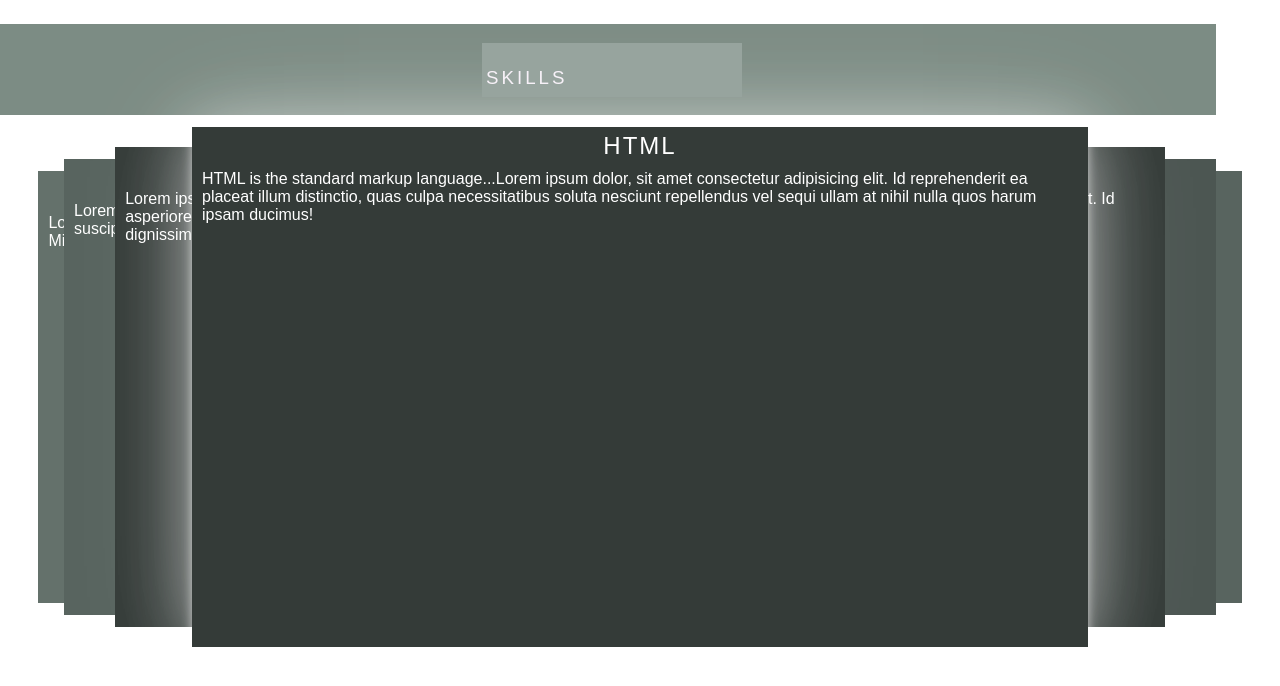
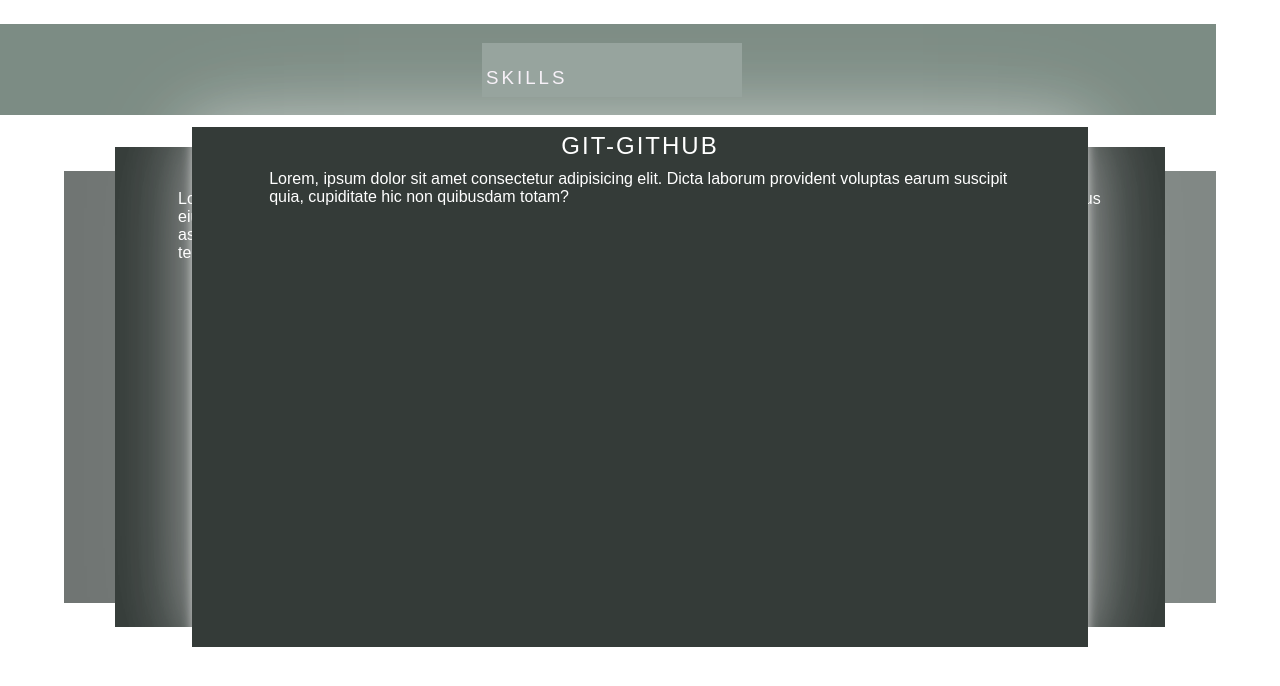
Before and after one commit to Milad64sh/portfolio-website, a Next.js app: page /components/skills/SkillsMobile in a window 1280 px wide. Shown: the top 686 px of the page. Built offline with nearby package versions, Linux system fonts and the light colour scheme.

Commit message:
carousel not finished

```diff
--- a/pages/components/skills/SingleSkillMobile.tsx
+++ b/pages/components/skills/SingleSkillMobile.tsx
@@ -8,9 +8,8 @@
     description: string;
   };
   style?: any;
-  index: number;
 }
-const SingleSkillMobile: React.FC<SingleSkill> = ({ skill, index, style }) => {
+const SingleSkillMobile: React.FC<SingleSkill> = ({ skill, style }) => {
   return (
     <>
       <div className={`${styles.container} ${style}`}>
@@ -20,7 +19,6 @@
             {skill.description}
           </div>
         </div>
-        {/* <button className={styles.container__btn}>details</button> */}
       </div>
     </>
   );
--- a/pages/components/skills/SkillsMobile.tsx
+++ b/pages/components/skills/SkillsMobile.tsx
@@ -1,4 +1,4 @@
-import React, { useEffect, useRef, useState } from 'react';
+import React, { useRef, useState } from 'react';
 import { useAppContext } from '../../../contexts/AppContext';
 import SingleSkillMobile from './SingleSkillMobile';
 import Heading from '../Heading';
@@ -13,37 +13,25 @@
 const SkillsMobile: React.FC = () => {
   const { skillsData } = useAppContext();
   const [skills, setSkills] = useState<Skill[]>(skillsData);
-  const [positions, setPositions] = useState<number[]>(() => [
-    1, 2, 3, 4, 5, 6, 7, 8,
-  ]);
+  const [positions, setPositions] = useState<number[]>(() => [1, 2, 3, 4, 5]);
+
+  const updatedSkillsData = [...skills];
+  const updatedPositions = [...positions];
 
   const containerRef = useRef<HTMLDivElement>(null);
 
   const prevBtnClicked = () => {
-    const updatedSkillsData = [...skills];
-    const updatedPositions = [...positions];
-
     if (updatedSkillsData.length > 0) {
       updatedSkillsData.unshift(updatedSkillsData.pop()!);
       updatedPositions.push(updatedPositions.shift()!);
     }
+
+    console.log(containerRef.current?.children);
     setSkills(updatedSkillsData);
     setPositions(updatedPositions);
-    if (containerRef) {
-      positions.forEach((position, index) => {
-        if (containerRef.current) {
-          const child = containerRef.current.children[index];
-          if (child) {
-            child.className = `container__skills skill-${position}`;
-          }
-        }
-      });
-    }
   };
 
   const nextBtnClicked = () => {
-    const updatedSkillsData = [...skills];
-    const updatedPositions = [...positions];
     if (updatedSkillsData.length > 0) {
       updatedSkillsData.push(updatedSkillsData.shift()!);
       updatedPositions.unshift(updatedPositions.pop()!);
@@ -65,11 +53,10 @@
           onClick={nextBtnClicked}
         ></button>
         <div ref={containerRef} className={styles.container__skills}>
-          {skillsData.map((skill: any, index: number) => (
+          {skills.map((skill: any, index: number) => (
             <SingleSkillMobile
               key={skill.id}
               skill={skill}
-              index={index}
               style={styles[`skill-${index}`]}
             />
           ))}
--- a/pages/components/skills/singleSkillMobile.module.scss
+++ b/pages/components/skills/singleSkillMobile.module.scss
@@ -1,5 +1,6 @@
 @import '../../../styles/variables.scss';
 @import '../../../styles/mixins.scss';
+@import '../../../styles/animations.scss';
 
 .container {
   position: absolute;
@@ -11,7 +12,7 @@
   background-color: $skill-mobile-bcg;
   transition: all 0.3s ease-in-out;
   z-index: 0;
-  width: 60%;
+  width: 40%;
   .container__content {
     @include container__content;
     .container__content__title {
--- a/pages/components/skills/skillsMobile.module.scss
+++ b/pages/components/skills/skillsMobile.module.scss
@@ -8,6 +8,52 @@
   align-items: center;
   width: 100%;
   height: 65vh;
+  .container__skills {
+    transition: all 0.3s ease-in-out;
+    position: absolute;
+    display: flex;
+    justify-content: center;
+    align-items: center;
+    width: 100%;
+    z-index: 0;
+    .skill-3 {
+      left: 40%;
+      width: 55%;
+      height: 54vh;
+      background-color: lighten($skill-mobile-bcg, $amount: 10%);
+      z-index: 1;
+      opacity: 0.7;
+    }
+    .skill-4 {
+      left: 36%;
+      width: 55%;
+      height: 60vh;
+      opacity: 1;
+      z-index: 2;
+    }
+    .skill-5 {
+      z-index: 3;
+      opacity: 1;
+      box-shadow: 0 0 10px rgba(255, 255, 255, 0.6),
+        0 0 60px rgba(255, 255, 255, 0.45), 0 0 110px rgba(255, 255, 255, 0.25),
+        0 0 100px rgba(255, 255, 255, 0.1);
+      width: 70%;
+      height: 65vh;
+    }
+    .skill-6 {
+      left: 9%;
+      width: 55%;
+      height: 60vh;
+      opacity: 1;
+      z-index: 2;
+    }
+    .skill-7 {
+      left: 5%;
+      width: 55%;
+      height: 54vh;
+      opacity: 0.7;
+    }
+  }
   .container__btnPrev {
     z-index: 5;
     width: 25%;
@@ -24,63 +70,4 @@
     border: none;
     cursor: pointer;
   }
-  .container__skills {
-    position: absolute;
-    display: flex;
-    justify-content: center;
-    align-items: center;
-    width: 100%;
-    z-index: 0;
-
-    .skill-0 {
-      z-index: 4;
-      opacity: 1;
-      box-shadow: 0 0 10px rgba(255, 255, 255, 0.6),
-        0 0 60px rgba(255, 255, 255, 0.45), 0 0 110px rgba(255, 255, 255, 0.25),
-        0 0 100px rgba(255, 255, 255, 0.1);
-      width: 70%;
-      height: 65vh;
-    }
-    .skill-1 {
-      left: 36%;
-      width: 55%;
-      height: 60vh;
-      z-index: 3;
-      opacity: 1;
-    }
-    .skill-2 {
-      left: 40%;
-      width: 55%;
-      height: 57vh;
-      z-index: 2;
-      background-color: lighten($skill-mobile-bcg, $amount: 10%);
-    }
-    .skill-3 {
-      left: 42%;
-      width: 55%;
-      height: 54vh;
-      z-index: 1;
-      background-color: lighten($skill-mobile-bcg, $amount: 15%);
-    }
-    .skill-4 {
-      left: 3%;
-      width: 55%;
-      height: 54vh;
-      z-index: 0;
-      background-color: lighten($skill-mobile-bcg, $amount: 20%);
-    }
-    .skill-5 {
-      left: 5%;
-      width: 55%;
-      height: 57vh;
-      z-index: 2;
-      background-color: lighten($skill-mobile-bcg, $amount: 15%);
-    }
-    .skill-6 {
-      left: 9%;
-      width: 55%;
-      height: 60vh;
-      z-index: 3;
-    }
-  }
 }
--- a/styles/mixins.scss
+++ b/styles/mixins.scss
@@ -56,7 +56,7 @@
   flex-direction: column;
   align-items: center;
   gap: 5px;
-  width: 100%;
+  width: 85%;
   height: 300px;
   margin-top: 5px;
 }
```
Also changed, not shown: 1 other file (tests, documents, lock files or other folders).
